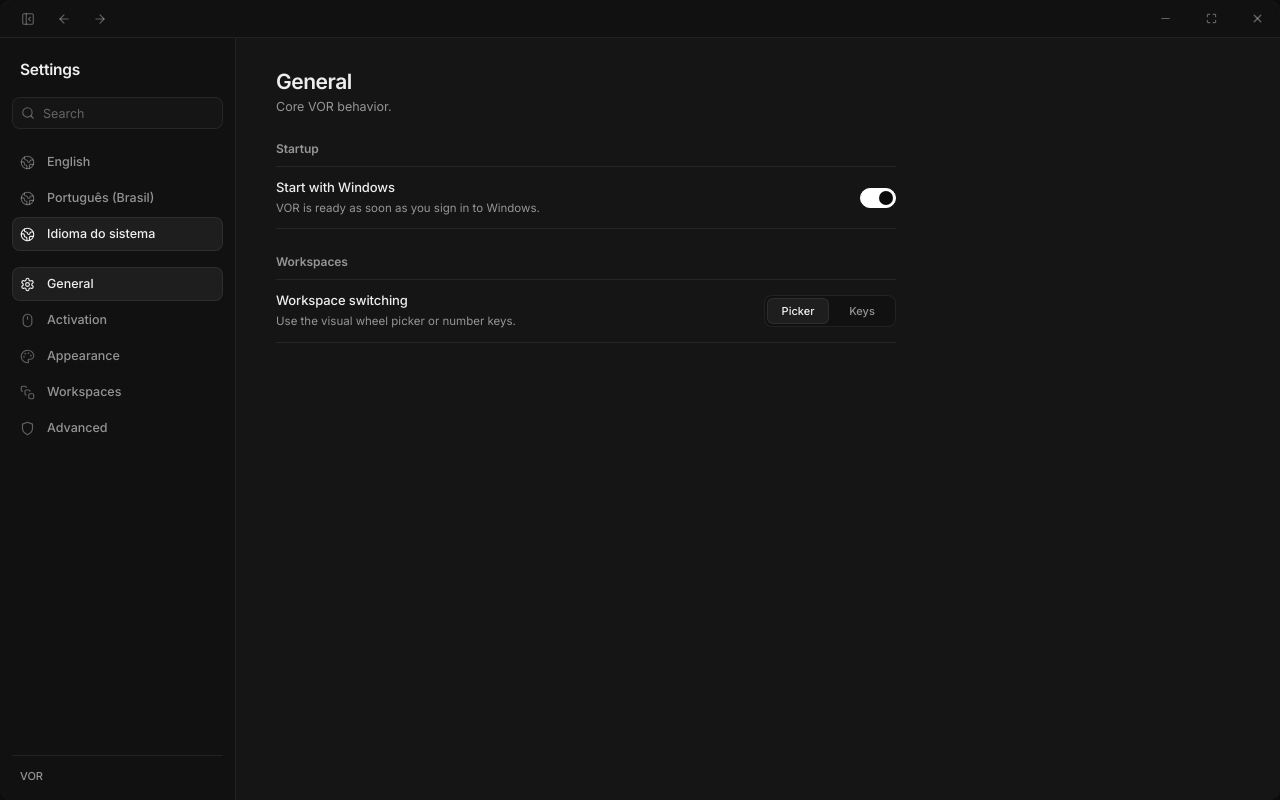
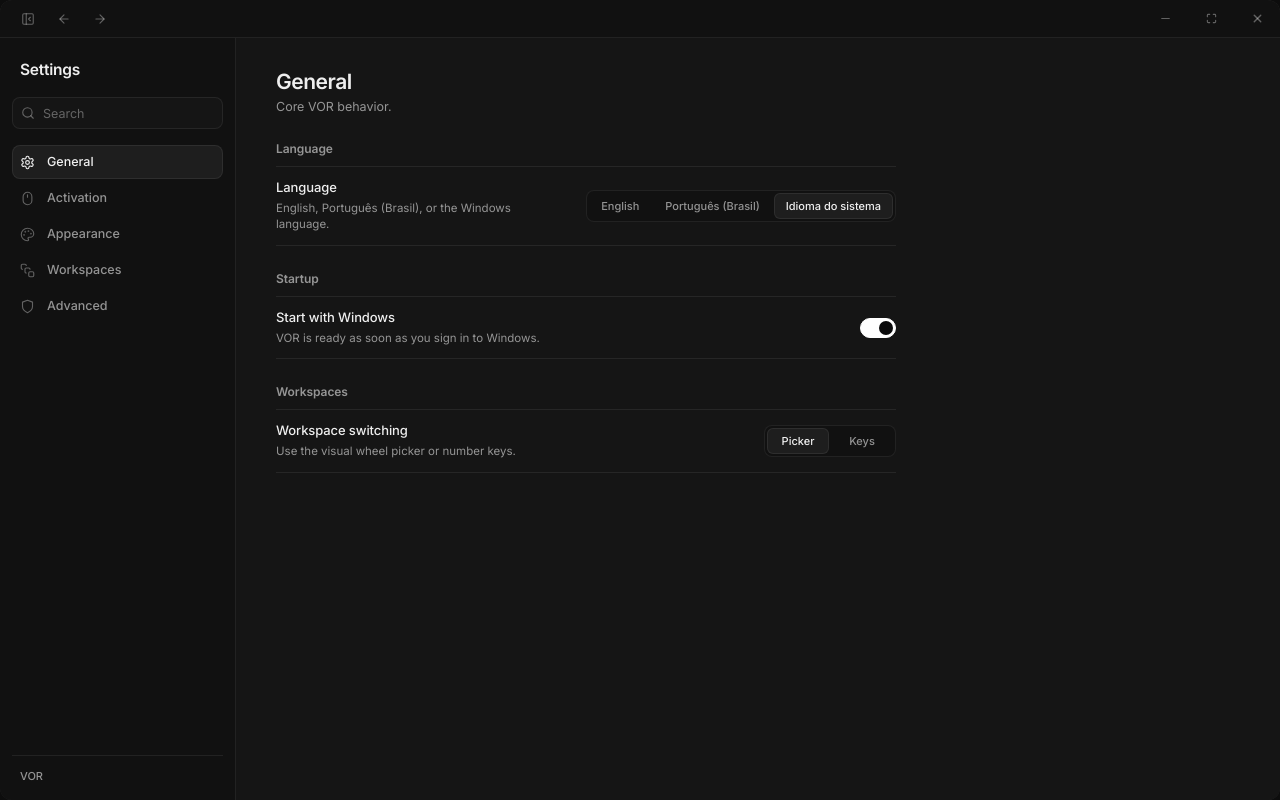
Before and after one commit to vitorkloy/vor, a React (Vite) app: page / in a window 1280 px wide. Built offline with nearby package versions, Linux system fonts and the light colour scheme.

Commit message:
Move language into General and translate the tray menu.

```diff
--- a/src/components/PrecisionSettings.tsx
+++ b/src/components/PrecisionSettings.tsx
@@ -11,7 +11,6 @@ import {
   ChevronRight,
   FilePlus2,
   FolderOpen,
-  Globe2,
   GripVertical,
   Loader2,
   AlertTriangle,
@@ -105,6 +104,8 @@ const SECTIONS: Array<{ id: SectionId; label: string; caption: string; icon: Luc
 
 const PT: Record<string, string> = {
   Settings: 'Definições',
+  Language: 'Idioma',
+  'English, Português (Brasil), or the Windows language.': 'English, Português (Brasil) ou o idioma do Windows.',
   Search: 'Procurar',
   General: 'Geral',
   'Core VOR behavior.': 'Comportamento central do VOR.',
@@ -500,6 +501,22 @@ export const PrecisionSettings: React.FC<PrecisionSettingsProps> = ({
     return {
       general: [
         {
+          key: 'language', group: 'Language', title: 'Language',
+          description: 'English, Português (Brasil), or the Windows language.',
+          kind: 'segmented',
+          current: config.uiLanguage ?? (config.language === 'pt' ? 'pt' : 'system'),
+          choices: [
+            { value: 'en', label: 'English' },
+            { value: 'pt', label: 'Português (Brasil)' },
+            { value: 'system', label: 'Idioma do sistema' },
+          ],
+          onChange: (value) => {
+            const next = value === 'pt' || value === 'en' ? value : 'system';
+            const language = next === 'pt' ? 'pt' : next === 'en' ? 'en' : ((navigator.language || 'en').toLowerCase().startsWith('pt') ? 'pt' : 'en');
+            setConfig((current) => ({ ...current, uiLanguage: next, language }));
+          },
+        },
+        {
           key: 'openAtLogin', group: 'Startup', title: 'Start with Windows',
           description: 'VOR is ready as soon as you sign in to Windows.',
           kind: 'bool', enabled: Boolean(config.openAtLogin),
@@ -737,11 +754,6 @@ export const PrecisionSettings: React.FC<PrecisionSettingsProps> = ({
     if (!text) return '';
     return config.language === 'pt' ? (PT[text] ?? text) : text;
   };
-  const uiLanguage = config.uiLanguage ?? (config.language === 'pt' ? 'pt' : 'system');
-  const chooseLanguage = (next: 'system' | 'en' | 'pt') => {
-    const language = next === 'pt' ? 'pt' : next === 'en' ? 'en' : ((navigator.language || 'en').toLowerCase().startsWith('pt') ? 'pt' : 'en');
-    setConfig((current) => ({ ...current, uiLanguage: next, language }));
-  };
 
   const trimmedQuery = query.trim().toLowerCase();
   const activeMeta = SECTIONS.find((section) => section.id === sectionId)!;
@@ -801,24 +813,6 @@ export const PrecisionSettings: React.FC<PrecisionSettingsProps> = ({
                 <X size={13} strokeWidth={2} />
               </button>
             )}
-          </div>
-
-          <div className="zs-nav" aria-label={tr('Idioma do sistema')}>
-            {([
-              ['en', 'English'],
-              ['pt', 'Português (Brasil)'],
-              ['system', 'Idioma do sistema'],
-            ] as const).map(([value, label]) => (
-              <button
-                key={value}
-                type="button"
-                className={uiLanguage === value ? 'is-active' : ''}
-                onClick={() => chooseLanguage(value)}
-              >
-                <Globe2 size={15} strokeWidth={1.8} />
-                <span>{tr(label)}</span>
-              </button>
-            ))}
           </div>
 
           <nav className="zs-nav" aria-label="Settings sections">
```
Also changed, not shown: 1 other file (tests, documents, lock files or other folders).
